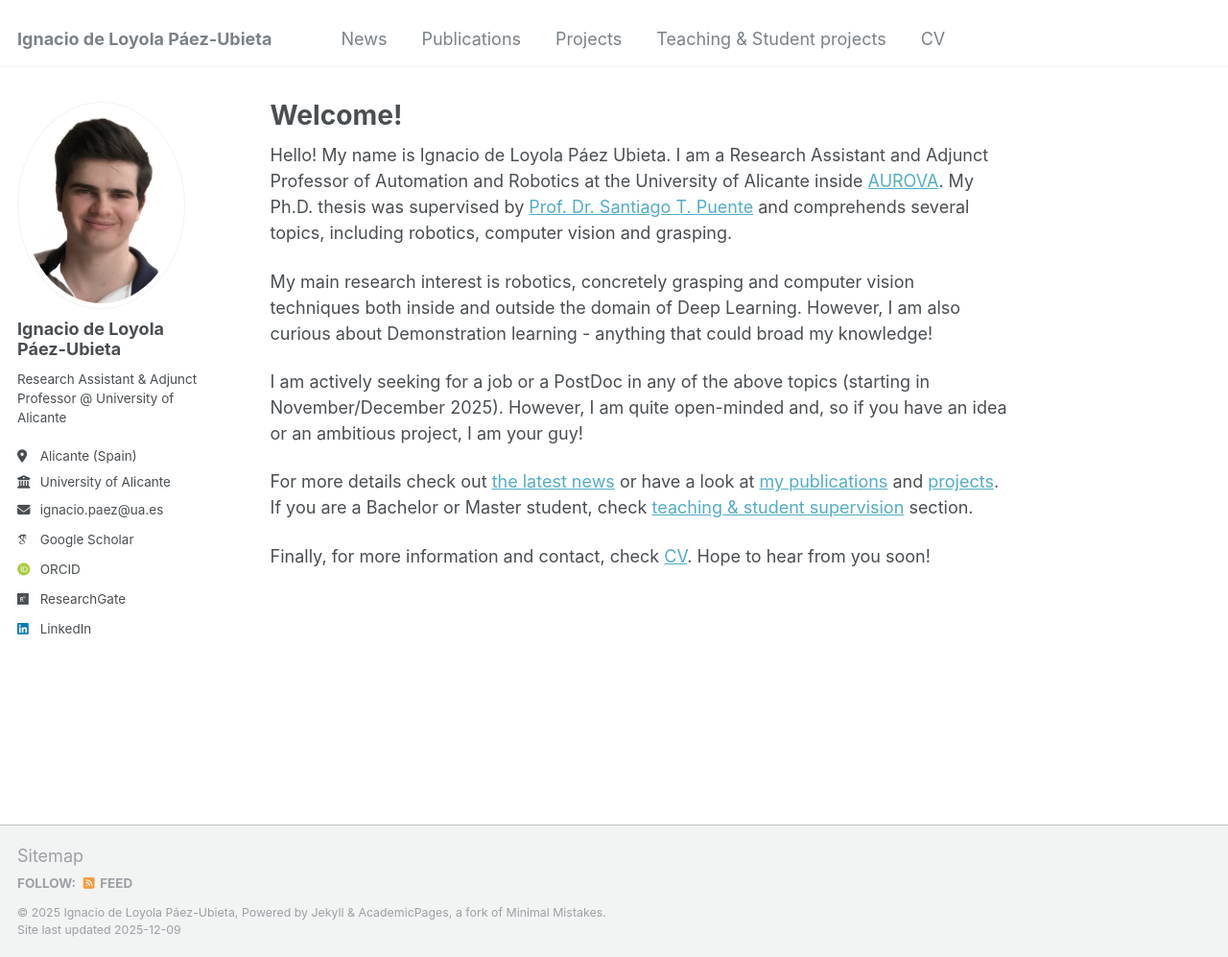
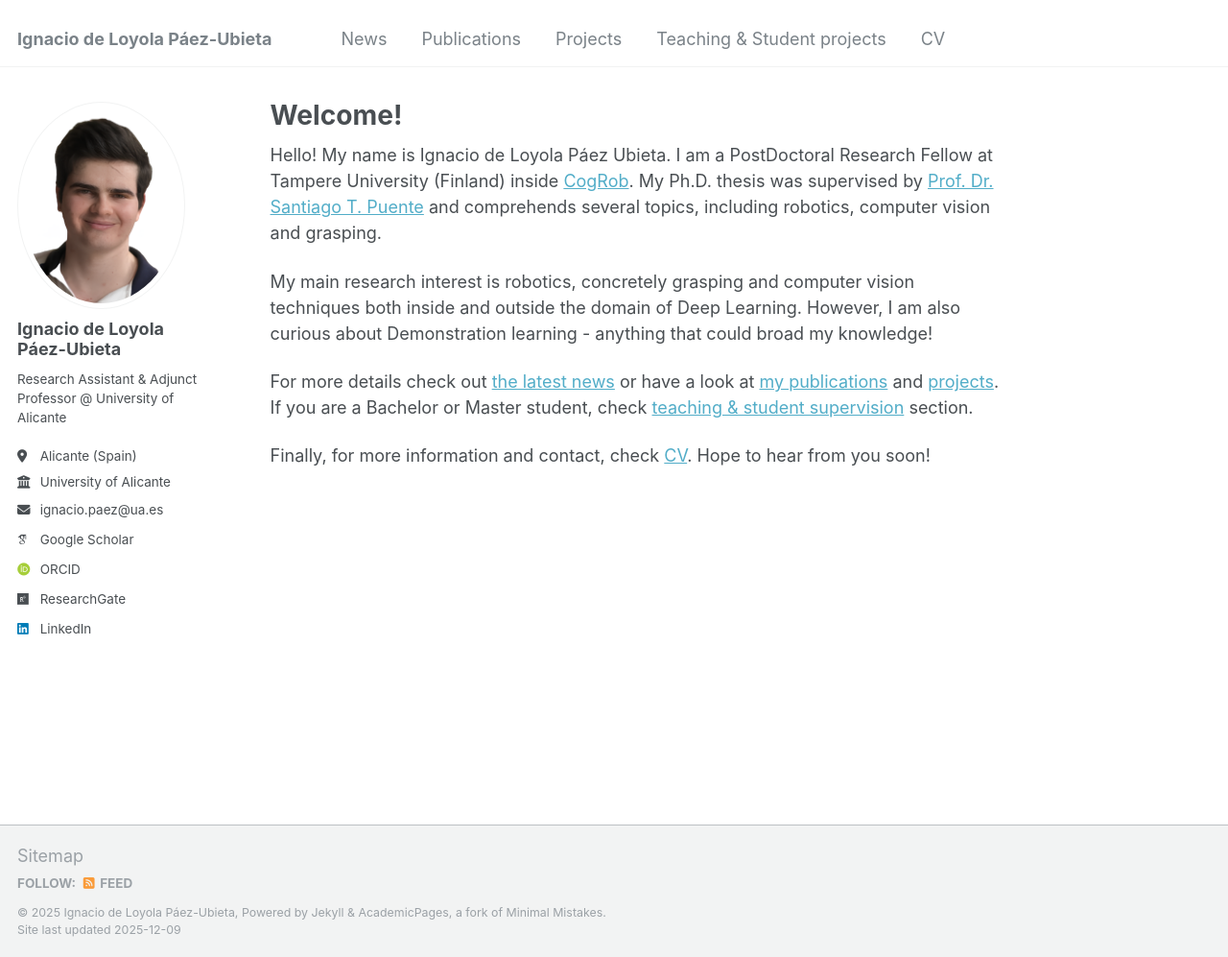
Before and after one commit to ignpaub/ignpaub.github.io, a Jekyll site: the page built from _pages/about.md, in a window 1280 px wide and 997 px high. Shown: the whole window at 96% size. Built offline with Jekyll 4.4.1, drawn with Linux system fonts in a browser that asks for light colours; some web fonts are replaced.

Commit message:
Update about.md

```diff
--- a/_pages/about.md
+++ b/_pages/about.md
@@ -7,11 +7,9 @@ redirect_from:
   - /about.html
 ---
 
-Hello! My name is Ignacio de Loyola Páez Ubieta. I am a Research Assistant and Adjunct Professor of Automation and Robotics at the University of Alicante inside [AUROVA](http://www.aurova.ua.es/). My Ph.D. thesis was supervised by [Prof. Dr. Santiago T. Puente](https://cvnet.cpd.ua.es/curriculum-breve/en/puente-mendez-santiago-timoteo/2771) and comprehends several topics, including robotics, computer vision and grasping.
+Hello! My name is Ignacio de Loyola Páez Ubieta. I am a PostDoctoral Research Fellow at Tampere University (Finland) inside [CogRob](https://research.tuni.fi/cogrob/). My Ph.D. thesis was supervised by [Prof. Dr. Santiago T. Puente](https://cvnet.cpd.ua.es/curriculum-breve/en/puente-mendez-santiago-timoteo/2771) and comprehends several topics, including robotics, computer vision and grasping.
 
 My main research interest is robotics, concretely grasping and computer vision techniques both inside and outside the domain of Deep Learning. However, I am also curious about Demonstration learning - anything that could broad my knowledge!
-
-I am actively seeking for a job or a PostDoc in any of the above topics (starting in November/December 2025). However, I am quite open-minded and, so if you have an idea or an ambitious project, I am your guy!
 
 For more details check out [the latest news](https://ignpaub.github.io/news/) or have a look at [my publications](https://ignpaub.github.io/publications/) and [projects](https://ignpaub.github.io/projects/). If you are a Bachelor or Master student, check [teaching & student supervision](https://ignpaub.github.io/teaching_student_supervision) section.
 
```
